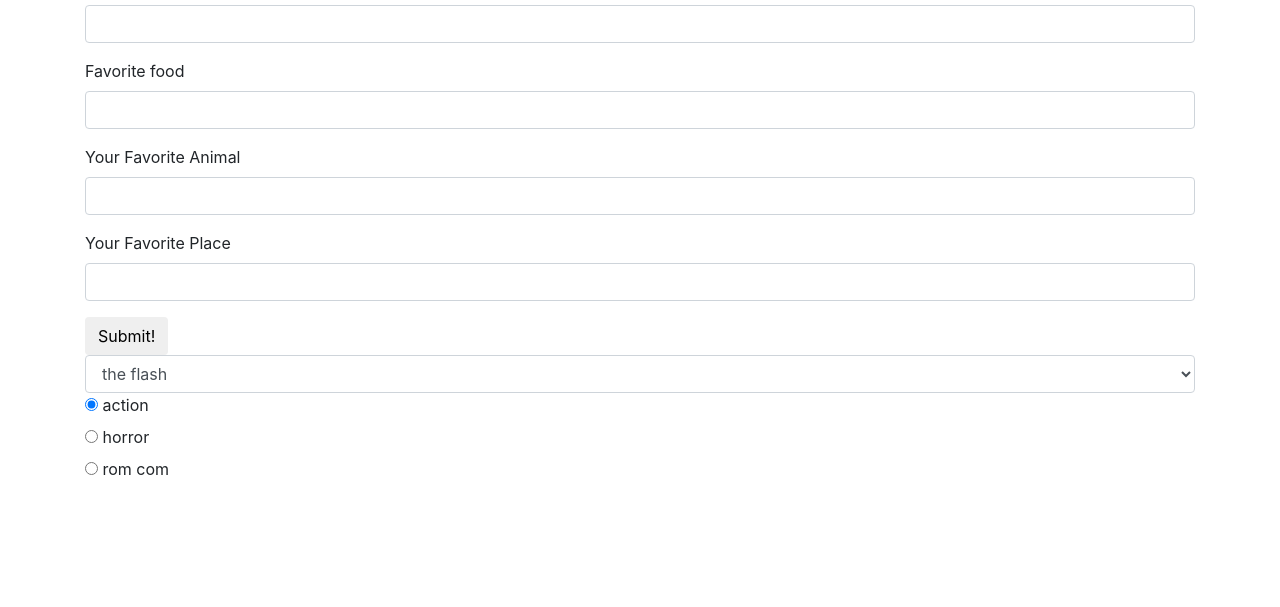
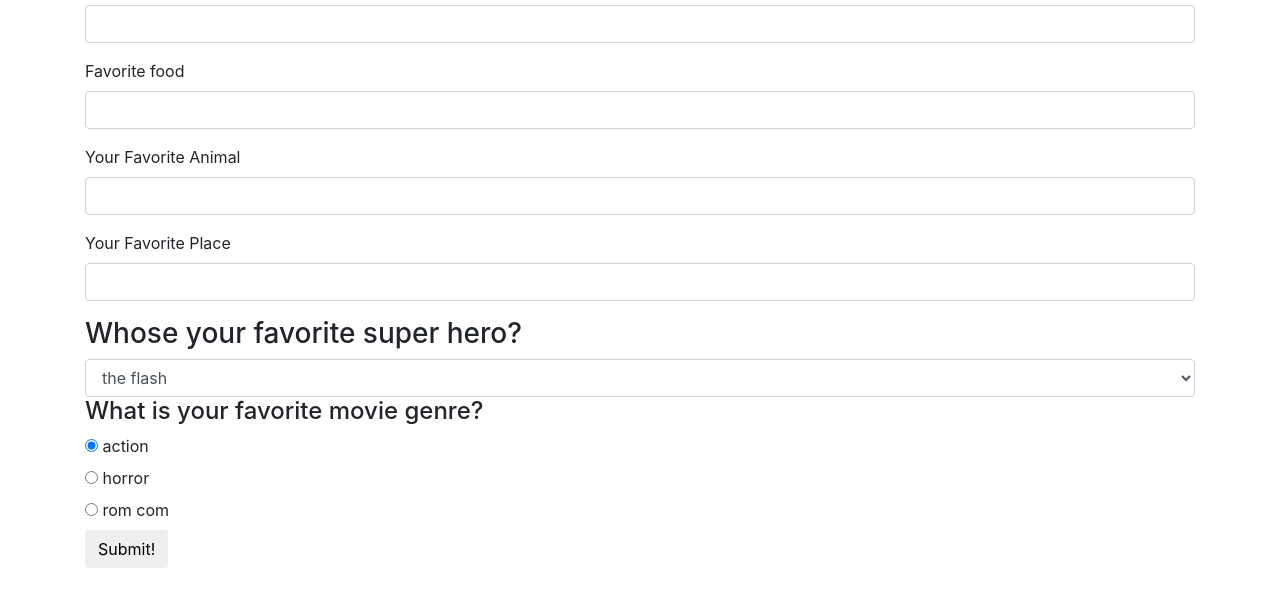
Before and after one commit to eleanorq/Survey-Forms, a plain HTML site: page index.html in a window 1280 px wide. Shown: the part 129-736 px from the top of the page. Drawn offline with Linux system fonts and the light colour scheme.

Commit message:
add headings to both select forms

```diff
--- a/index.html
+++ b/index.html
@@ -29,10 +29,9 @@
               <label for="favPlace">Your Favorite Place</label>
               <input id="person2" class="form-control" type="text">
             </div>
-
-            <button type="submit" class="btn">Submit!</button>
         </form>
       </div>
+    <h3>Whose your favorite super hero?</h3>
     <div>
       <select class="form-control" id="superhero">
         <option value="1">the flash</option>
@@ -41,6 +40,7 @@
         <option value="4">barnacle boy</option>
       </select>
     </div>
+    <h4>What is your favorite movie genre?</h4>
     <div class="radio">
       <label>
         <input type="radio" name="genre" value="action" checked>
@@ -59,6 +59,7 @@
         rom com
       </label>
     </div>
+    <button type="submit" class="btn">Submit!</button>
   </div>
 </body>
 </html>
```
